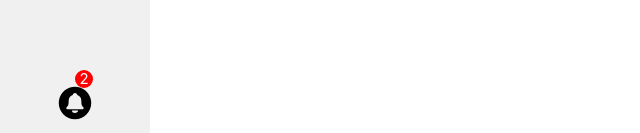
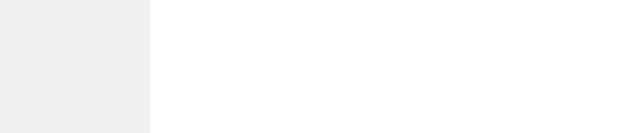
Before and after one commit to yeojuyeong/AnsimReact, a React (Create React App) app: page / in a window 1280 px wide. Shown: the part 664-797 px from the top of the page, without its empty margins (0-640 px from the left). Built offline with nearby package versions, Linux system fonts and the light colour scheme.

Commit message:
0101 jy 수정

```diff
--- a/src/components/Nav.js
+++ b/src/components/Nav.js
@@ -66,11 +66,11 @@ const Nav = () => {
                         </Link>
                     </li>
                 )}
-                <li className="notification_div">
-                    <div className="notification_icon">
-                        <IoNotificationsCircle/></div>
-                    <div className="counter">2</div>
-                </li>
+                {/*<li className="notification_div">*/}
+                {/*    <div className="notification_icon">*/}
+                {/*        <IoNotificationsCircle/></div>*/}
+                {/*    <div className="counter">2</div>*/}
+                {/*</li>*/}
             </ul>
         </div>
     );
```
